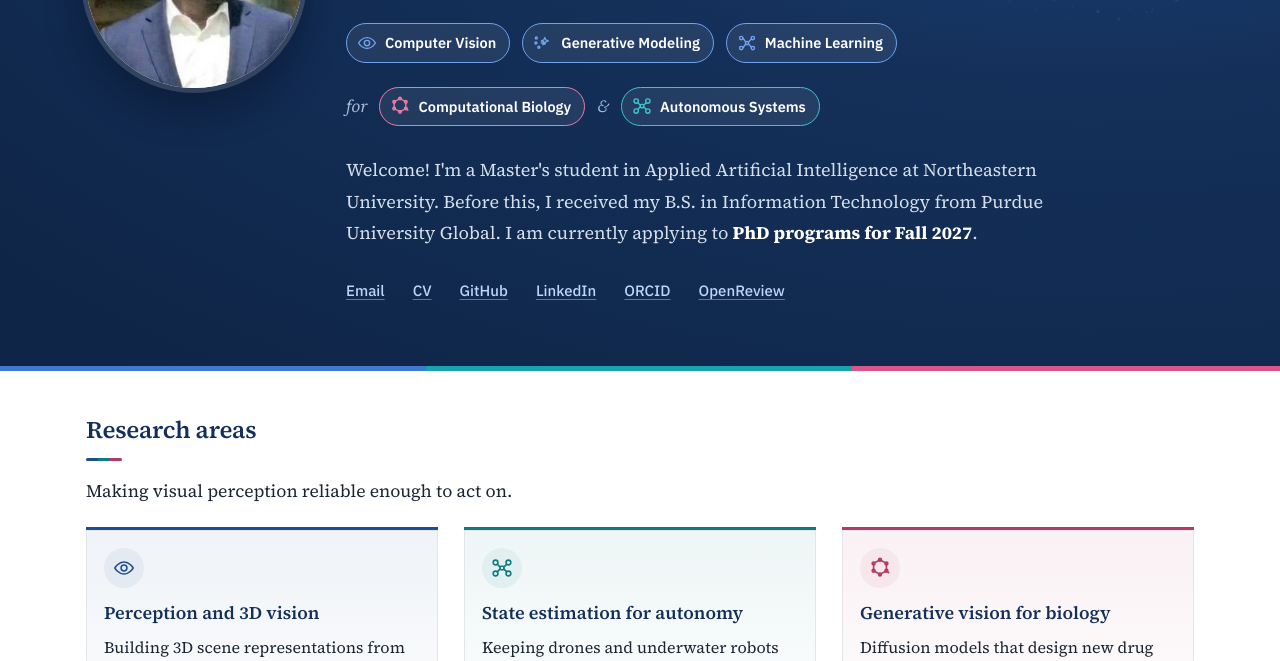
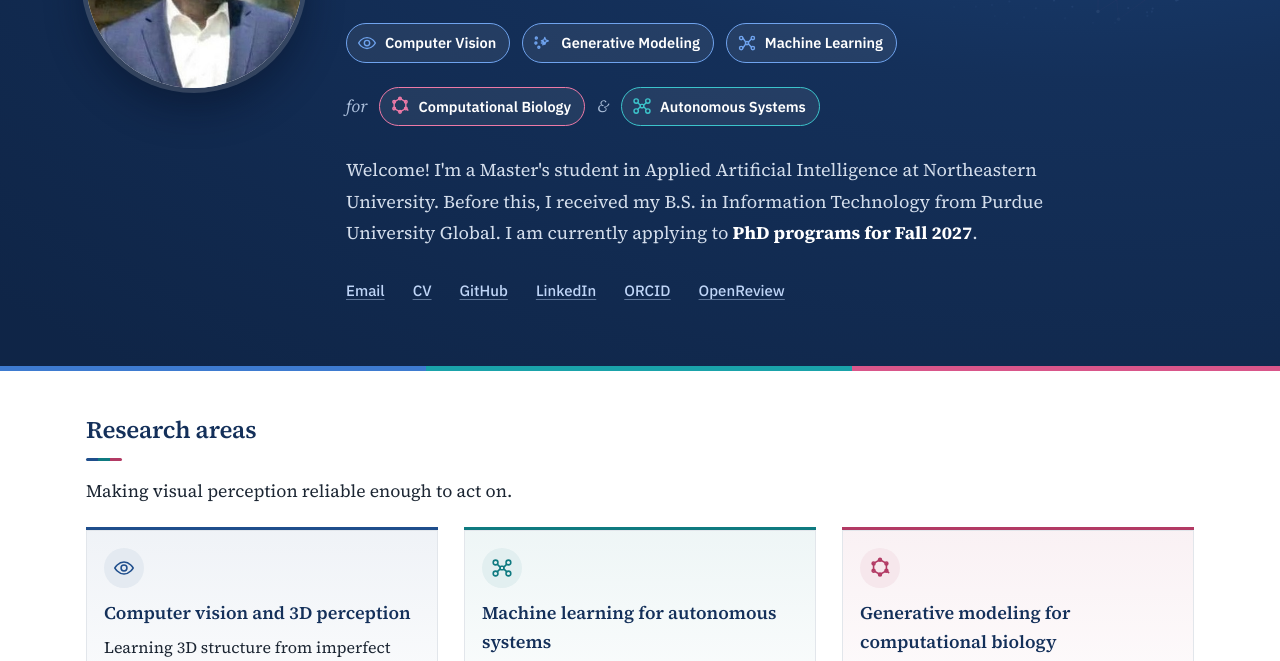
Before and after one commit to OrvilleRockwellJr/OrvilleRockwellJr.github.io, a plain HTML site: page index.html in a window 1280 px wide. Shown: the part 249-910 px from the top of the page. Drawn offline with Linux system fonts and the light colour scheme.

Commit message:
Research areas mirror the headline: CV, ML for autonomous systems, generative modeling for comp bio
Co-Authored-By: Claude Sonnet 5.5 <noreply@anthropic.com>
Claude-Session: https://claude.ai/code/session_01LzMNsC2QWoDPGTEoMeo6Mp

```diff
--- a/index.html
+++ b/index.html
@@ -566,9 +566,9 @@ footer::before{content:"";position:absolute;left:0;right:0;top:0;height:4px;back
       <h2>Research areas</h2>
       <p class="lead">Making visual perception reliable enough to act on.</p>
       <ul class="areas">
-        <li class="area" style="--ac:var(--cv)"><span class="ic"><svg viewBox="0 0 24 24" aria-hidden="true"><path d="M2 12s3.6-6.5 10-6.5S22 12 22 12s-3.6 6.5-10 6.5S2 12 2 12z"/><circle cx="12" cy="12" r="3.2"/></svg></span><h3>Perception and 3D vision</h3><p>Building 3D scene representations from self-supervised and foundation-model features that carry across robots, sensors and domains, so a system keeps seeing reliably beyond the data it was trained on.</p><p class="tags"><span>Neural scene representations</span><span>Self-supervised 3D</span><span>Vision foundation models</span></p></li>
-        <li class="area" style="--ac:var(--auto)"><span class="ic"><svg viewBox="0 0 24 24" aria-hidden="true"><circle cx="5" cy="6" r="2.6"/><circle cx="19" cy="6" r="2.6"/><circle cx="5" cy="18" r="2.6"/><circle cx="19" cy="18" r="2.6"/><path d="M7 8l3 3m4 0l3-3M7 16l3-3m4 0l3 3"/><rect x="10" y="10" width="4" height="4" rx="1"/></svg></span><h3>State estimation for autonomy</h3><p>Keeping drones and underwater robots localized without GPS. Learned fusion of camera, LiDAR and IMU so pose holds when any one sensor drops out.</p><p class="tags"><span>Multi-sensor fusion</span><span>LiDAR &amp; IMU</span><span>GPS-denied</span><span>Embedded</span></p></li>
-        <li class="area" style="--ac:var(--bio)"><span class="ic"><svg viewBox="0 0 24 24" aria-hidden="true"><path d="M12 3l7 4v8l-7 4-7-4V7z"/><circle cx="12" cy="3" r="1.6"/><circle cx="19" cy="7" r="1.6"/><circle cx="19" cy="15" r="1.6"/><circle cx="12" cy="19" r="1.6"/><circle cx="5" cy="15" r="1.6"/><circle cx="5" cy="7" r="1.6"/><path d="M19 15l2.5 2"/></svg></span><h3>Generative vision for biology</h3><p>Diffusion models that design new drug molecules under learned constraints, and deep networks that predict biomolecular structure.</p><p class="tags"><span>Generative drug design</span><span>Diffusion</span><span>Structure prediction</span></p></li>
+        <li class="area" style="--ac:var(--cv)"><span class="ic"><svg viewBox="0 0 24 24" aria-hidden="true"><path d="M2 12s3.6-6.5 10-6.5S22 12 22 12s-3.6 6.5-10 6.5S2 12 2 12z"/><circle cx="12" cy="12" r="3.2"/></svg></span><h3>Computer vision and 3D perception</h3><p>Learning 3D structure from imperfect imagery with self-supervised and foundation-model features that transfer across robots, sensors and domains.</p><p class="tags"><span>Multi-view geometry</span><span>Self-supervised 3D</span><span>Vision foundation models</span></p></li>
+        <li class="area" style="--ac:var(--auto)"><span class="ic"><svg viewBox="0 0 24 24" aria-hidden="true"><circle cx="5" cy="6" r="2.6"/><circle cx="19" cy="6" r="2.6"/><circle cx="5" cy="18" r="2.6"/><circle cx="19" cy="18" r="2.6"/><path d="M7 8l3 3m4 0l3-3M7 16l3-3m4 0l3 3"/><rect x="10" y="10" width="4" height="4" rx="1"/></svg></span><h3>Machine learning for autonomous systems</h3><p>Learned fusion of camera, LiDAR and IMU that keeps drones and underwater robots localized without GPS when any one sensor drops out.</p><p class="tags"><span>Multi-sensor fusion</span><span>LiDAR &amp; IMU</span><span>GPS-denied</span><span>Embedded</span></p></li>
+        <li class="area" style="--ac:var(--bio)"><span class="ic"><svg viewBox="0 0 24 24" aria-hidden="true"><path d="M12 3l7 4v8l-7 4-7-4V7z"/><circle cx="12" cy="3" r="1.6"/><circle cx="19" cy="7" r="1.6"/><circle cx="19" cy="15" r="1.6"/><circle cx="12" cy="19" r="1.6"/><circle cx="5" cy="15" r="1.6"/><circle cx="5" cy="7" r="1.6"/><path d="M19 15l2.5 2"/></svg></span><h3>Generative modeling for computational biology</h3><p>Diffusion models that design new drug molecules under learned constraints, and deep networks that predict biomolecular structure.</p><p class="tags"><span>Generative drug design</span><span>Diffusion</span><span>Structure prediction</span></p></li>
       </ul>
     </section>
 
```
